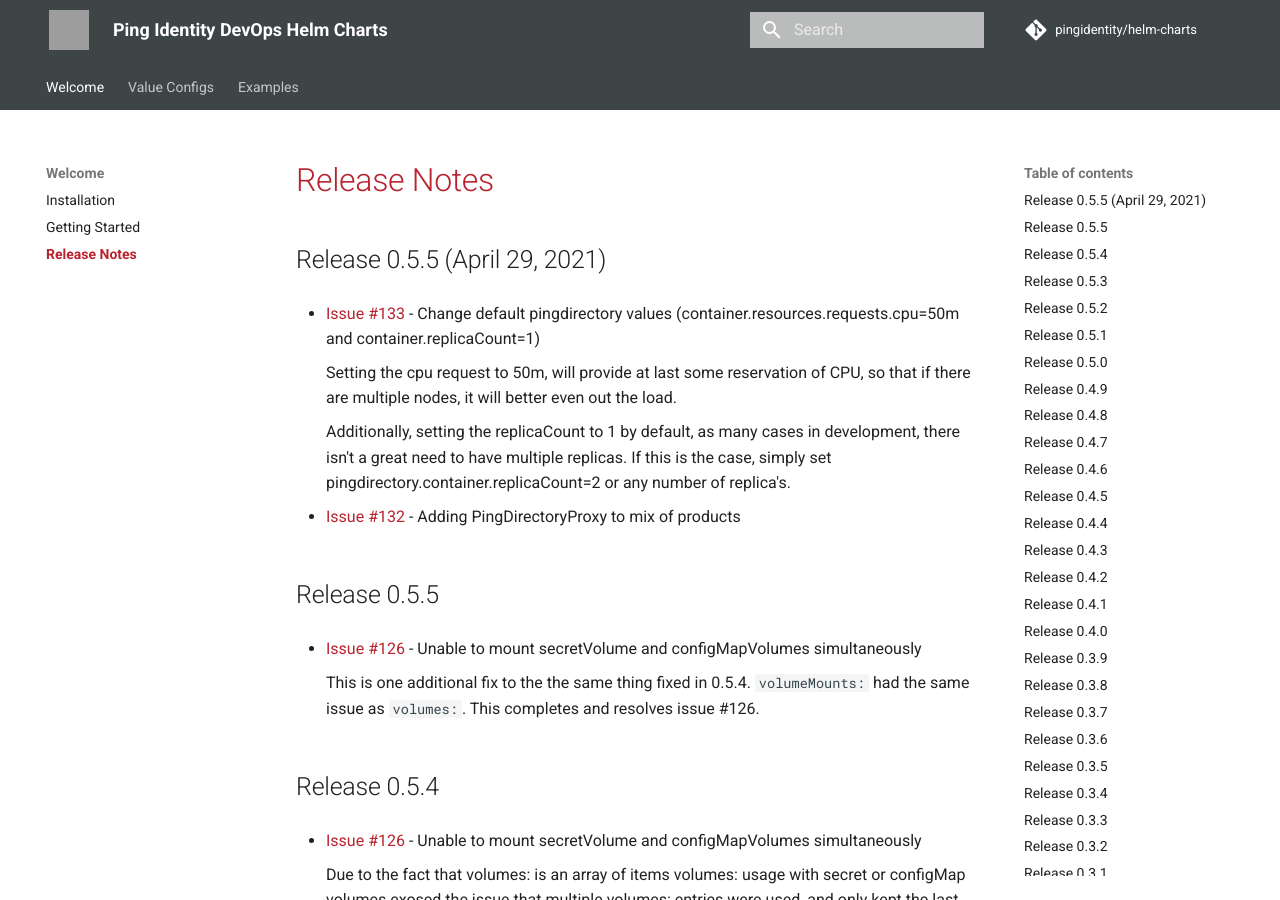
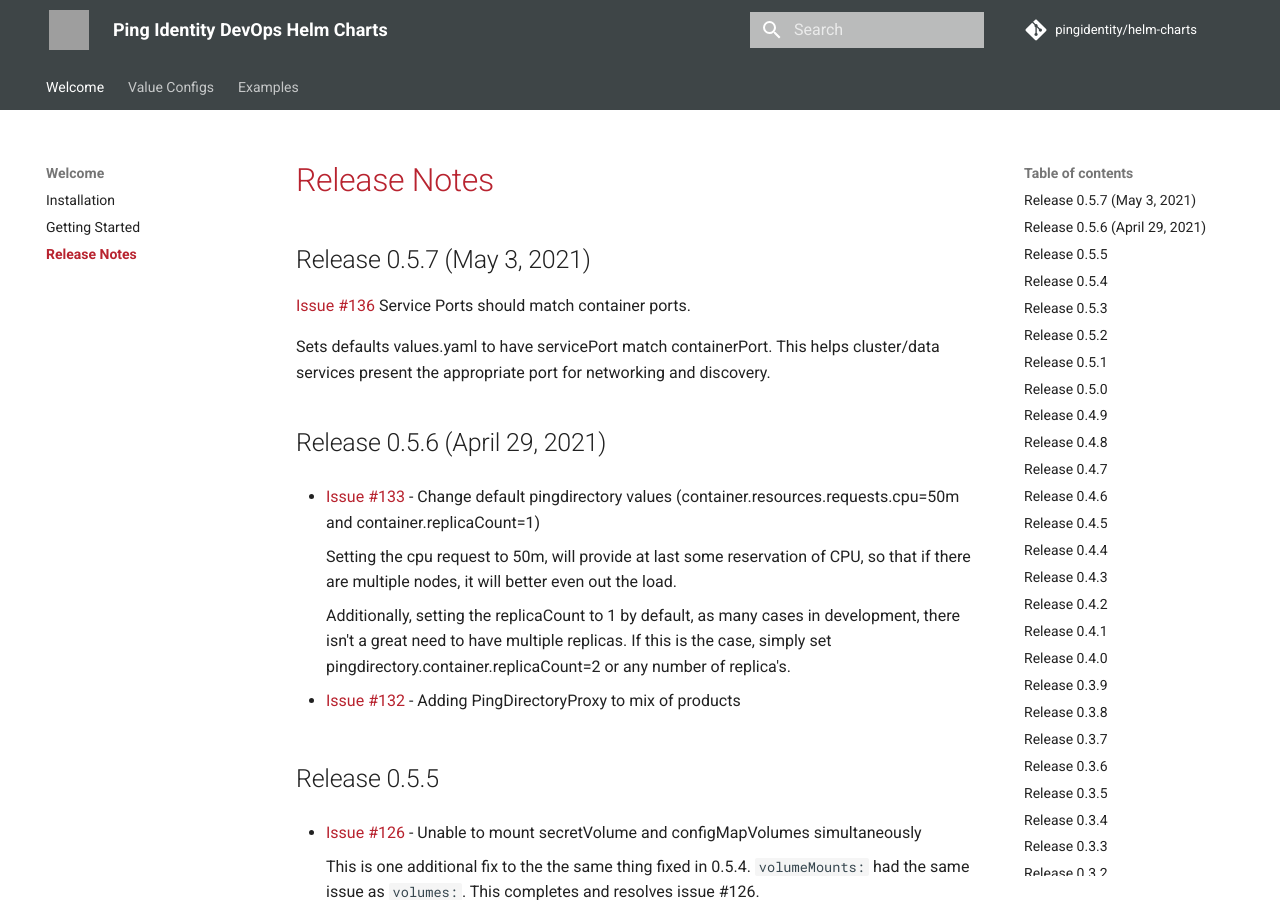
Before and after one commit to pingidentity/helm-charts, an MkDocs documentation site: the page built from docs/release-notes.md, in a window 1280 px wide and 900 px high. Built offline with MkDocs 1.6.1 and Material for MkDocs 9.7.7, drawn with Linux system fonts in a browser that asks for light colours; comment, search, counter and statistics services are not loaded; grey boxes are pictures that could not be loaded.

Commit message:
Add Release Notes

```diff
--- a/docs/release-notes.md
+++ b/docs/release-notes.md
@@ -1,8 +1,14 @@
 # Release Notes
 
 
+## Release 0.5.7 (May 3, 2021)
 
-## Release 0.5.5 (April 29, 2021)
+[Issue #136](https://github.com/pingidentity/helm-charts/issues/136) Service Ports should match container ports.
+
+Sets defaults values.yaml to have servicePort match containerPort. This helps cluster/data services present the appropriate port for networking and discovery.
+
+
+## Release 0.5.6 (April 29, 2021)
 
 * [Issue #133](https://github.com/pingidentity/helm-charts/issues/133) - Change default pingdirectory values
   (container.resources.requests.cpu=50m and container.replicaCount=1)
```
